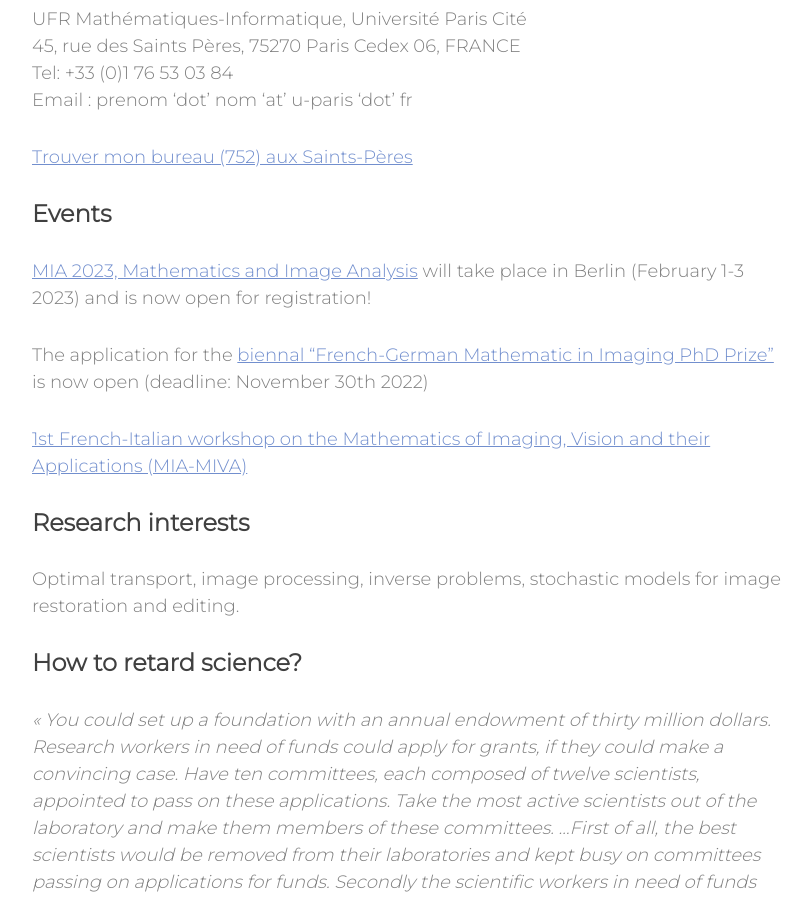
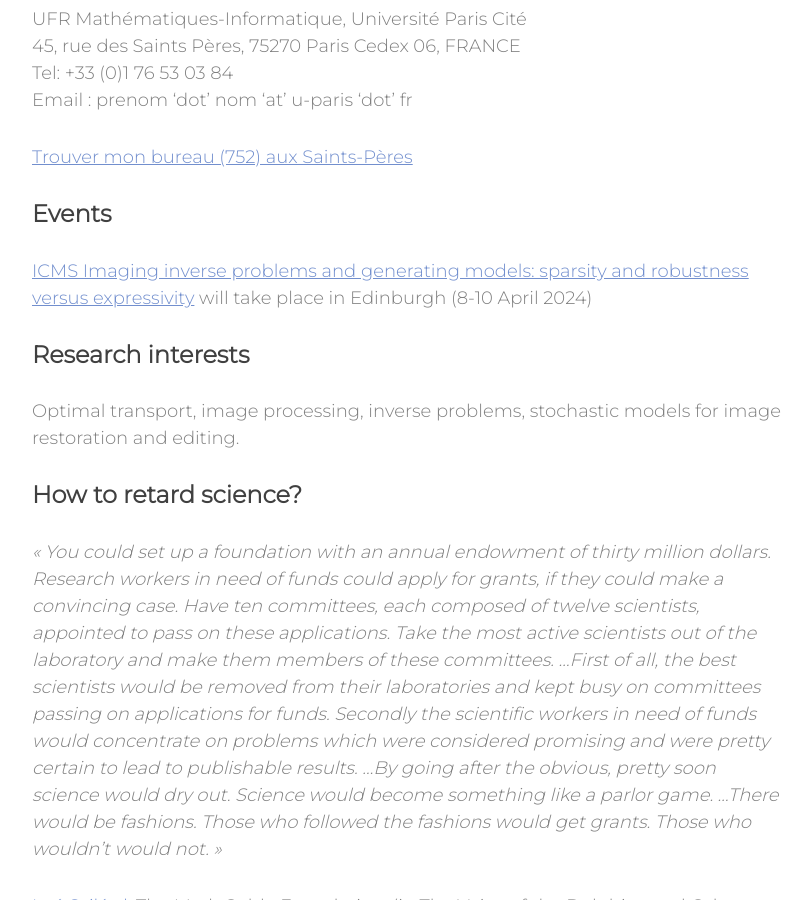
Before and after one commit to judelo/judelo.github.io, a Jekyll site: the page built from index.md, in a window 1280 px wide and 900 px high, scrolled down 1034 px. Shown: the whole window, without its empty margins (233-1044 px from the left). Built offline with Jekyll 4.4.1, drawn with Linux system fonts in a browser that asks for light colours; nearby versions of some CDN libraries.

```diff
--- a/_includes/nav.html
+++ b/_includes/nav.html
@@ -24,6 +24,9 @@
                 </li>
                 <li>
                     <a href="{{ site.baseurl }}/pages/Enseignement">Enseignement</a>
+		</li>
+		<li>
+                    <a href="http://storimaging.github.io/">Storimaging</a>
                 </li>
                 <li>
                     <a href="{{ site.baseurl }}/pages/Code">Code</a>
--- a/index.md
+++ b/index.md
@@ -19,11 +19,7 @@ Email : prenom ‘dot’ nom ‘at’ u-paris ‘dot’ fr
 
 ### Events
 
-[MIA 2023, Mathematics and Image Analysis](https://www.wias-berlin.de/workshops/MIA2023/index.html) will take place in Berlin (February 1-3 2023) and is now open for registration!
-
-The application for the [biennal "French-German Mathematic in Imaging PhD Prize"](https://cmt3.research.microsoft.com/MIAPhDPrize2023) is now open (deadline: November 30th 2022)
-
-[1st French-Italian workshop on the Mathematics of Imaging, Vision and their Applications (MIA-MIVA)](https://sites.google.com/view/workshop-mia-miva/home)
+[ICMS Imaging inverse problems and generating models: sparsity and robustness versus expressivity](https://www.icms.org.uk/InverseProblems) will take place in Edinburgh (8-10 April 2024)
 
 ### Research interests
 
```
Also changed, not shown: pages/Supervision.md (+4 -2 lines).
